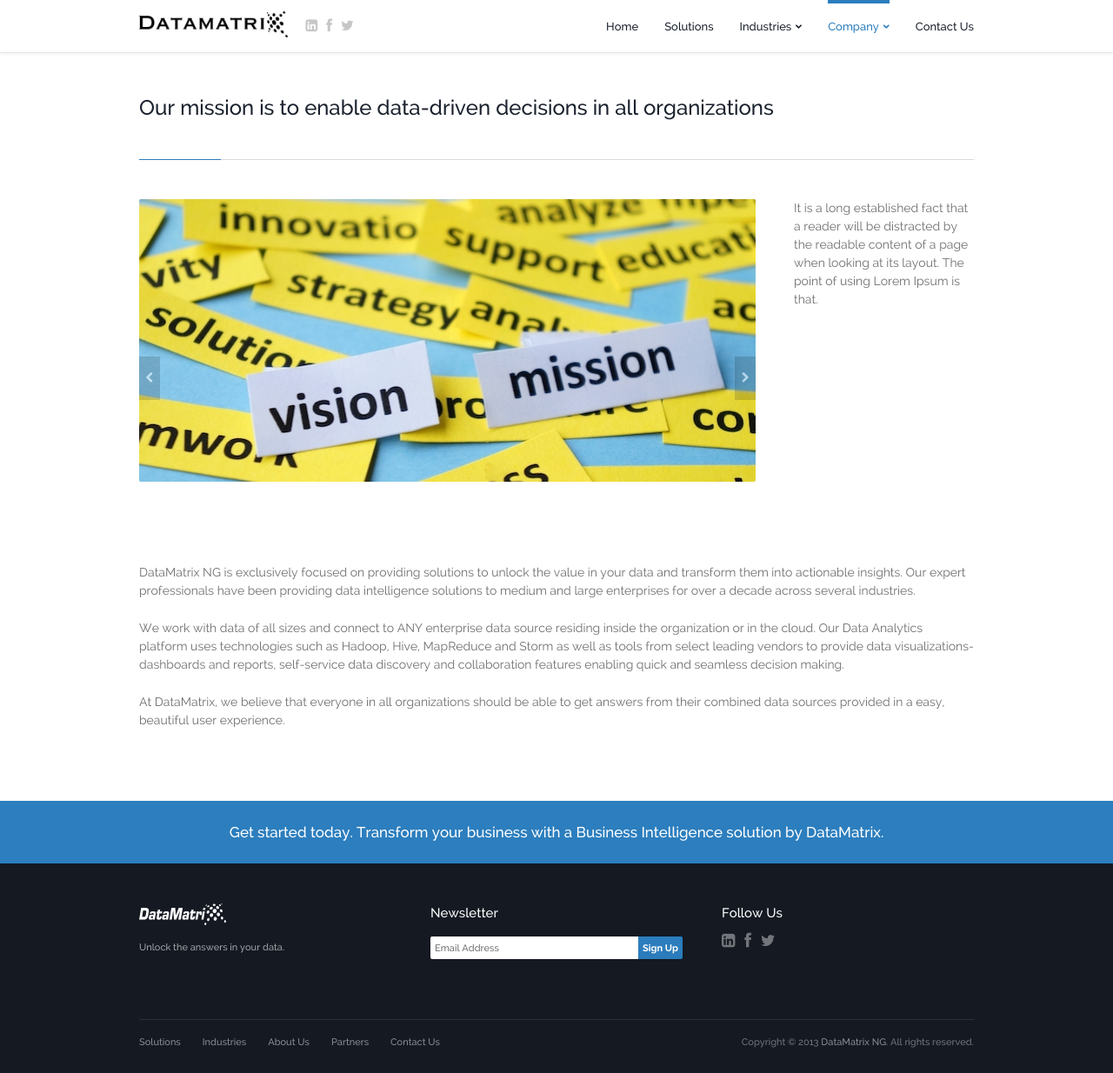
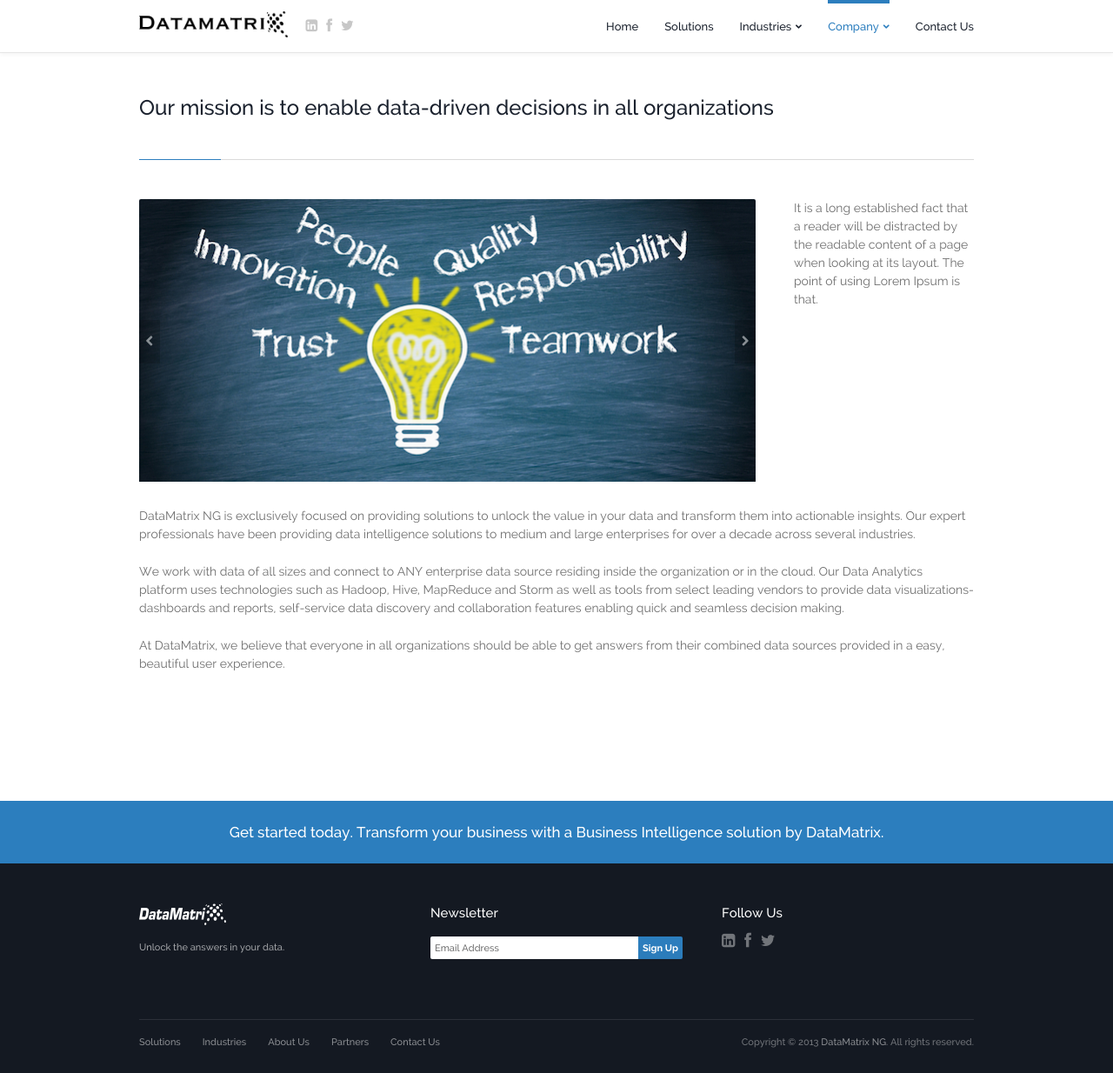
Before and after one commit to dtmtx/dtmtx.github.io, a Jekyll site: the page built from about.html, in a window 1280 px wide and 1234 px high. Shown: the whole window at 87% size. Built offline with Jekyll 4.4.1, drawn with Linux system fonts in a browser that asks for light colours; Markdown is read by kramdown in place of the engine named in the settings.

Commit message:
about content update

```diff
--- a/about.html
+++ b/about.html
@@ -32,8 +32,8 @@
 									<!-- ~~~~~~~~~~~~~~~~~ -->
 									<!-- Actual Images -->
 									<!-- ~~~~~~~~~~~~~~~~~ -->
+									<img alt="" src="images/about-2.jpg" class="fullwidth"/>
 									<img alt="" src="images/about.jpg" class="fullwidth"/>
-									<img alt="" src="images/about-2.jpg" class="fullwidth"/>
 									<!-- ~~~~~~~~~~~~~~~~~ -->
 									<!-- END Actual Images -->
 									<!-- ~~~~~~~~~~~~~~~~~ -->
@@ -83,7 +83,7 @@
 					<!-- Intro -->
 					<!-- ~~~~~~~~~~~~~~~~~~~~~~~~~~~~~~~ -->
 					<!-- Title -->
-
+					<div class="spacer"></div>
 					<!-- Text -->
 					<p>DataMatrix NG is exclusively focused on providing solutions to unlock the value in your data and transform them into actionable insights.  Our expert professionals have been providing data intelligence solutions to medium and large enterprises for over a decade across several industries.</p>
 
@@ -96,7 +96,7 @@
 					<!-- ~~~~~~~~~~~~~~~~~~~~~~~~~~~~~~~ -->
 					<!-- Content Spacer (20px gap) -->
 					<!-- ~~~~~~~~~~~~~~~~~~~~~~~~~~~~~~~ -->
-					<div class="spacer"></div>
+					<!--div class="spacer"></div-->
 					<!-- ~~~~~~~~~~~~~~~~~~~~~~~~~~~~~~~ -->
 					<!-- END Content Spacer (20px gap) -->
 					<!-- ~~~~~~~~~~~~~~~~~~~~~~~~~~~~~~~ -->
```
